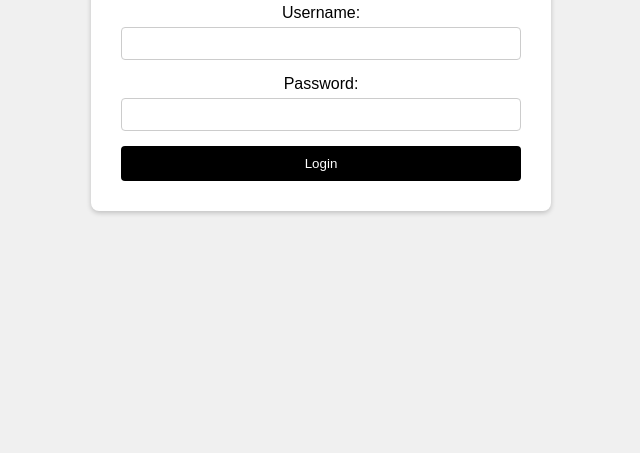
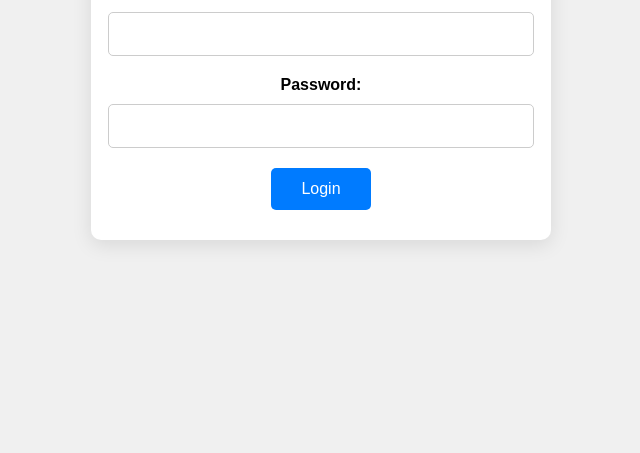
Before and after one commit to klisarov/login, a website: page index.html in a window 1280 px wide. Shown: the part 347-800 px from the top of the page, without its empty margins (319-959 px from the left). Drawn offline with Linux system fonts and the light colour scheme; files that its build step writes are made by us from their sources.

Commit message:
Update styles.css

```diff
--- a/css/styles.css
+++ b/css/styles.css
@@ -13,41 +13,61 @@ body {
   text-align: center;
   background-color: #fff;
   padding: 30px;
-  border-radius: 8px;
-  box-shadow: 0px 2px 5px rgba(0, 0, 0, 0.2);
+  border-radius: 10px;
+  box-shadow: 0px 5px 20px rgba(0, 0, 0, 0.1);
   max-width: 400px;
   width: 90%;
 }
 
 h1 {
-  margin-bottom: 20px;
+  margin-bottom: 30px;
+  color: #007bff;
 }
 
 form {
   display: flex;
   flex-direction: column;
+  align-items: center;
 }
 
 label {
-  margin-bottom: 5px;
+  margin-bottom: 10px;
+  font-size: 16px;
+  font-weight: bold;
 }
 
 input {
-  padding: 8px;
-  margin-bottom: 15px;
+  padding: 12px;
+  margin-bottom: 20px;
   border: 1px solid #ccc;
-  border-radius: 4px;
+  border-radius: 5px;
+  width: 100%;
+  font-size: 16px;
+  transition: border-color 0.2s;
+}
+
+input:focus {
+  outline: none;
+  border-color: #007bff;
 }
 
 button {
-  padding: 10px 20px;
-  background-color: #000000;
+  padding: 12px 30px;
+  background-color: #007bff;
   color: #fff;
   border: none;
-  border-radius: 4px;
+  border-radius: 5px;
   cursor: pointer;
+  font-size: 16px;
+  transition: background-color 0.2s;
 }
 
 button:hover {
-  background-color: #000000;
+  background-color: #0056b3;
 }
+
+.error-message {
+  color: #e74c3c;
+  margin-top: 10px;
+  font-size: 14px;
+}
```
